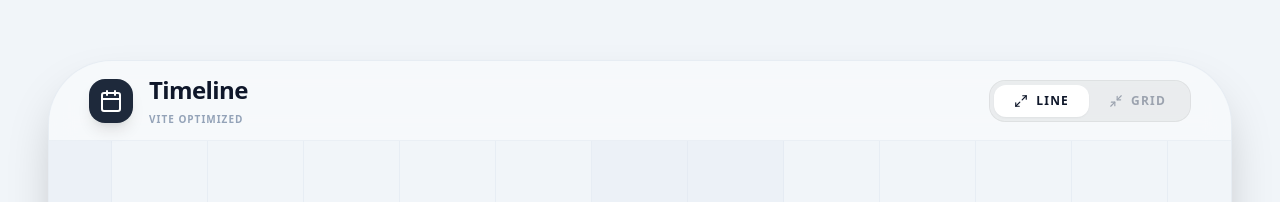
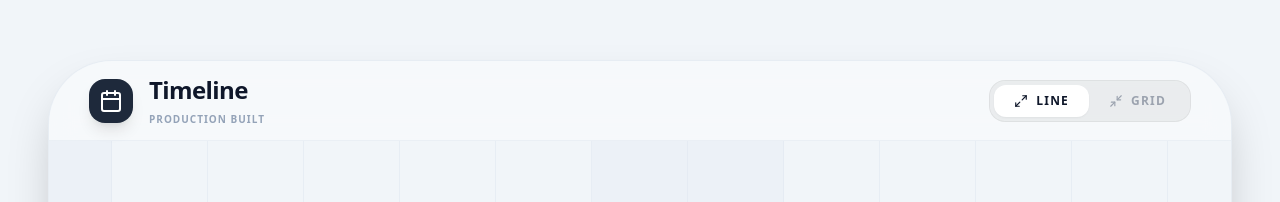
Before and after one commit to thnadoln/workduetimeline, a React (Vite) app: page / in a window 1280 px wide. Shown: the top 202 px of the page. Built offline with nearby package versions, Linux system fonts and the light colour scheme.

Commit message:
0.03 plspls

```diff
--- a/App.tsx
+++ b/App.tsx
@@ -1,6 +1,6 @@
 import React, { useState, useEffect, useRef, useCallback, useMemo } from 'react';
 import { X, Calendar as CalendarIcon, ArrowRight, Trash2, Maximize2, Minimize2, Target, ZoomIn, ZoomOut } from 'lucide-react';
-import { format, addDays, isBefore, differenceInDays } from 'date-fns';
+import { format, addDays, isBefore } from 'date-fns';
 import type { DateItem, TimelineEvent } from './types';
 import { generateDates, getInitialDates } from './utils/dateUtils';
 
@@ -95,11 +95,16 @@ const App: React.FC = () => {
       const daysDelta = Math.round(deltaX / currentWidth);
       const currentEvent = events.find(ev => ev.id === resizingEventId);
       if (!currentEvent) return;
+
       const newEndDate = format(addDays(parseISODate(initialEndDate.current), daysDelta), 'yyyy-MM-dd');
+
       if (isBefore(parseISODate(newEndDate), parseISODate(currentEvent.startDate))) return;
+
       setEvents(prev => prev.map(ev => ev.id === resizingEventId ? { ...ev, endDate: newEndDate } : ev));
     };
+
     const handleMouseUp = () => setResizingEventId(null);
+
     if (resizingEventId) {
       window.addEventListener('mousemove', handleMouseMove);
       window.addEventListener('mouseup', handleMouseUp);
@@ -118,23 +123,30 @@ const App: React.FC = () => {
     if (todayEl) {
       if (viewMode === 'line') {
         const centerOffset = (container.clientWidth / 2) - (LINE_COLUMN_WIDTH / 2);
-        container.scrollTo({ left: todayEl.offsetLeft - centerOffset, behavior: isInitialScrollDone.current ? 'smooth' : 'auto' });
+        container.scrollTo({
+          left: todayEl.offsetLeft - centerOffset,
+          behavior: isInitialScrollDone.current ? 'smooth' : 'auto'
+        });
       } else {
         const centerOffset = (container.clientHeight / 2) - (GRID_ROW_HEIGHT / 2);
-        container.scrollTo({ top: todayEl.offsetTop - centerOffset, behavior: isInitialScrollDone.current ? 'smooth' : 'auto' });
+        container.scrollTo({
+          top: todayEl.offsetTop - centerOffset,
+          behavior: isInitialScrollDone.current ? 'smooth' : 'auto'
+        });
       }
       isInitialScrollDone.current = true;
     }
   }, [viewMode]);
 
   useEffect(() => {
-    const timer = setTimeout(scrollToToday, 250);
+    const timer = setTimeout(scrollToToday, 500);
     return () => clearTimeout(timer);
   }, [dates, viewMode, scrollToToday]);
 
   const handleScroll = useCallback(() => {
     if (!scrollContainerRef.current) return;
     const { scrollLeft, scrollWidth, clientWidth, scrollTop, scrollHeight, clientHeight } = scrollContainerRef.current;
+
     if (viewMode === 'line') {
       if (scrollLeft + clientWidth > scrollWidth - 1200) {
         const lastDate = dates[dates.length - 1].date;
@@ -248,7 +260,7 @@ const App: React.FC = () => {
               </div>
               <div className="hidden sm:block">
                 <h1 className={`text-lg sm:text-2xl font-black ${t.text} tracking-tight leading-none`}>Timeline</h1>
-                <p className={`text-[8px] sm:text-[10px] font-bold ${t.mutedText} uppercase tracking-widest mt-1 sm:mt-1.5`}>Vite Optimized</p>
+                <p className={`text-[8px] sm:text-[10px] font-bold ${t.mutedText} uppercase tracking-widest mt-1.5`}>Production Built</p>
               </div>
             </div>
 
@@ -412,14 +424,12 @@ interface EventBarProps {
 }
 
 const EventBar: React.FC<EventBarProps> = ({ event, isSplitStart, isSplitEnd, onEdit, onResize, themeStyles: t, isResizing }) => {
-  // Enforce 15 chars
   const displayTitle = useMemo(() => {
     return event.title.substring(0, 15);
   }, [event.title]);
 
   return (
     <div className={`relative h-full flex items-center group transition-transform ${isResizing ? 'scale-y-[1.1]' : ''}`}>
-      {/* Main Bubble */}
       <div
         onClick={(e) => onEdit(event, e)}
         className={`absolute left-0 z-10 h-full flex items-center pointer-events-auto cursor-pointer ${t.containerBg} border border-black/10 px-4 py-1 shadow-md border-l-4 ${t.barBorder} transition-all
@@ -433,12 +443,11 @@ const EventBar: React.FC<EventBarProps> = ({ event, isSplitStart, isSplitEnd, on
           <span className={`text-[12px] font-black ${t.text} uppercase tracking-tight`}>{displayTitle}</span>
         </div>
 
-        {/* Resize/Extend handle */}
         {!isSplitEnd && (
           <div
             onMouseDown={(e) => onResize(event, e)}
             className="absolute right-0 inset-y-0 w-8 cursor-col-resize group/handle flex items-center justify-end z-20 pointer-events-auto pr-1"
-            title="Drag to extend event duration"
+            title="Drag to extend duration"
           >
             <div className={`w-1.5 h-1/2 rounded-full ${t.primary} opacity-20 group-hover/handle:opacity-100 transition-all shadow-sm`} />
           </div>
--- a/index.html
+++ b/index.html
@@ -66,6 +66,7 @@
 </head>
 <body class="bg-gray-50 text-gray-900">
   <div id="root"></div>
-  <script type="module" src="/index.tsx"></script>
+  <script type="module" src="./index.tsx"></script>
+<script type="module" src="/index.tsx"></script>
 </body>
 </html>
```
